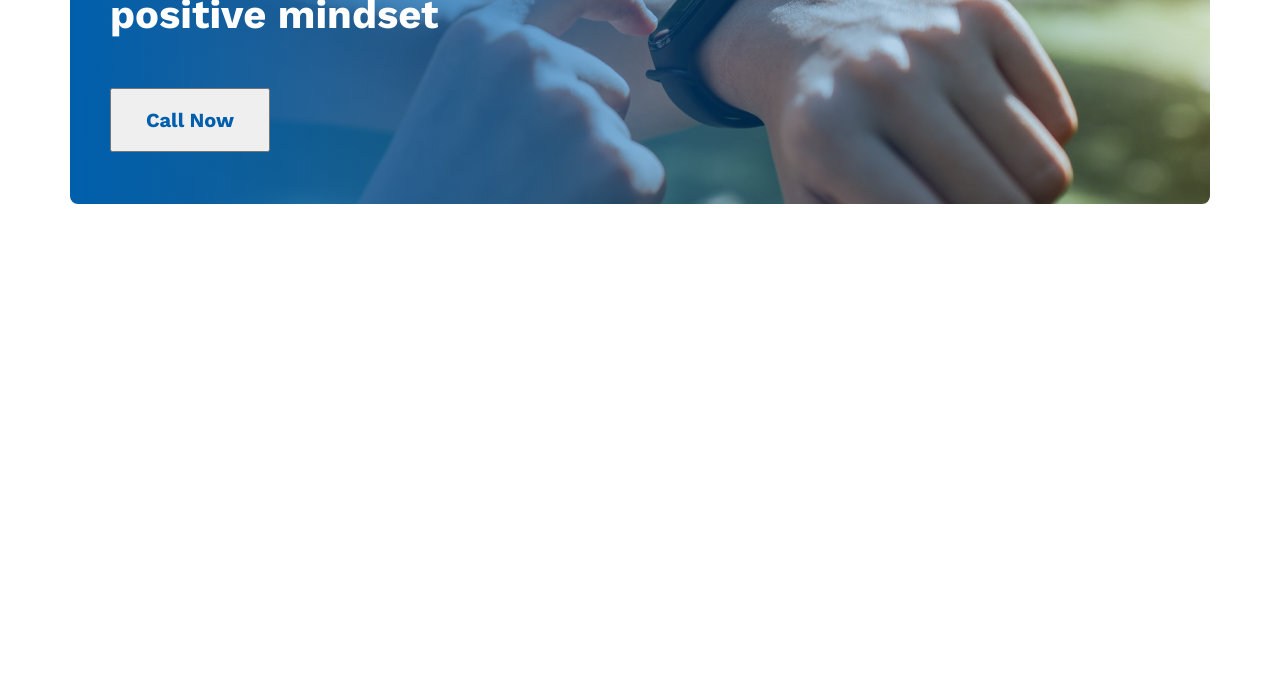
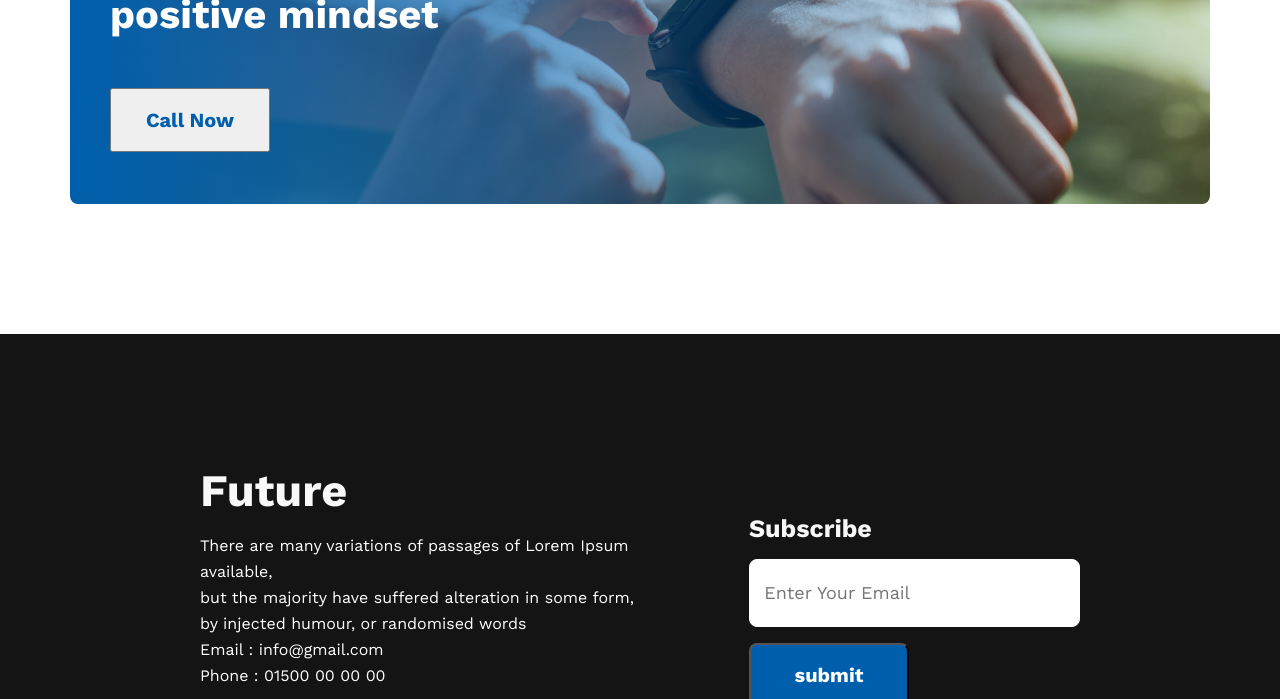
Before and after one commit to Raisarichi/new-portfolio, a plain HTML site: page index.html in a window 1280 px wide. Shown: the part 2641-3340 px from the top of the page. Before the commit the page ends 2975 px from the top, so only its background shows below. Drawn offline with nearby package versions, Linux system fonts and the light colour scheme.

Commit message:
footer added

```diff
--- a/index.html
+++ b/index.html
@@ -78,8 +78,42 @@
             </div>
         </section>
 
+
     </main>
     <footer>
+        <!-- footer Section -->
+        <section class="footer">
+            <div>
+                <h3 class="footer-tittle">Future</h3>
+                <div class="footer-description">
+                    <p>
+                    There are many variations of passages of Lorem Ipsum available,<br> but the majority have suffered alteration in some form, by injected humour, or randomised words
+                    </p>
+                    <p>Email : info@gmail.com</p>
+                    <p>Phone : 01500 00 00 00</p>
+                </div>
+                <a href="">
+                    <img src="/images/icons/fb.png" alt="Facebook">
+                </a>
+                <a href="">
+                    <img src="/images/icons/twitter.png" alt="Twitter">
+                </a>
+                <a href="">
+                    <img src="/images/icons/youtube.png" alt="Youtube">
+                </a>
+
+            </div>
+            <div>
+            <h3 class="section-tittle">Subscribe</h3>
+            <form action="">
+                <input class="placeholder" type="text" placeholder="  Enter Your Email">
+
+                <input class="btn-third" type="submit" value="submit">
+            </form>
+            </div>
+
+
+        </section>
 
     </footer>
 </body>
--- a/styles/portfolio.css
+++ b/styles/portfolio.css
@@ -128,3 +128,63 @@
     color: #005FAC;
     margin:10px 40px;
 }
+
+/* styles for footer section */
+.footer{
+    display: flex;
+    gap: 100px;
+    background-color: #151414;
+    padding: 130px 200px;
+}
+.section-tittle{
+    font-weight: 600;
+    font-size: 25px;
+    text-align: left;
+    color: #F8F8F8;
+    margin-bottom: 16px;
+}
+.footer-tittle{
+    font-weight: 700;
+    font-size: 45px;
+    text-align: left;
+    color: #F8F8F8;
+
+}
+.contact, input{
+    margin-bottom: 16pxpx;
+
+}
+.btn-third{
+    display: block;
+    width: 160px;
+    height: 64px;
+    font-weight: 600;
+    font-size: 20px;
+    background-color: #005FAC;
+    color: #ffff;
+    border-radius: 8px;
+    margin-left: 0%;
+    margin-top: 16px;
+}
+.placeholder{
+    font-weight: 400;
+    font-size: 18px;
+    width: 325px;
+    height: 64px;
+    border: 1px solid #FFFFFF;
+    border-radius: 8px;
+
+}
+.footer-description{
+    font-weight: 400;
+    font-size: 16px;
+    line-height: 26px;
+    color: #FFFFFF;
+    margin-top: 16px;
+    margin-bottom: 16px;
+
+}
+.footer,a{
+    margin-top: 16 px;
+
+}
```
